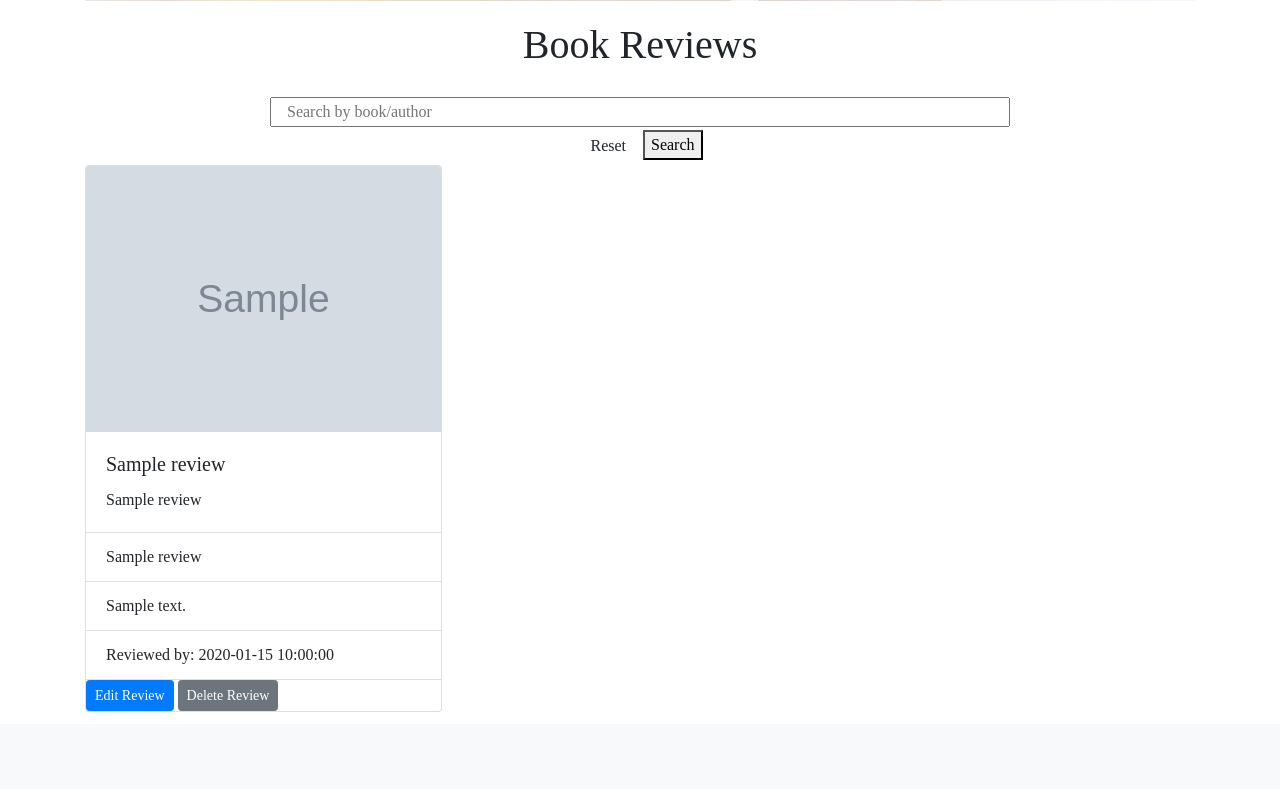
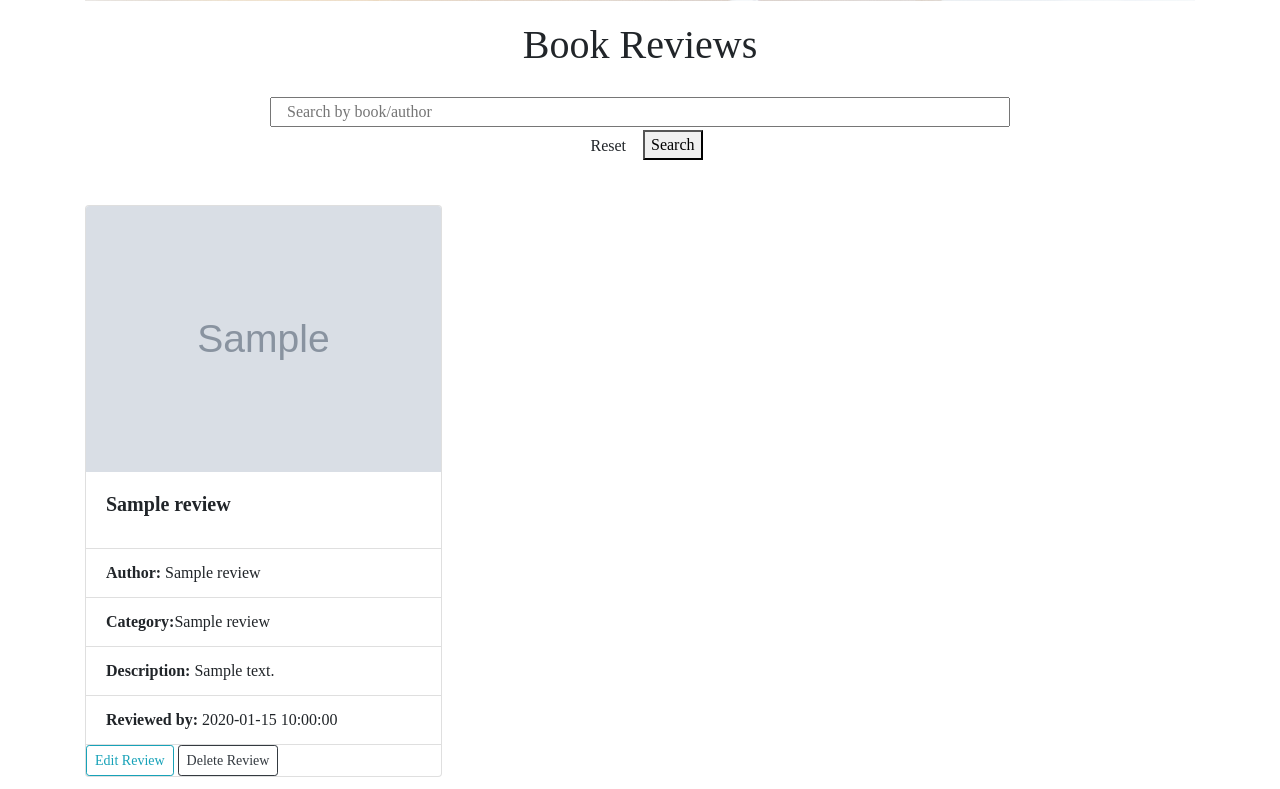
Before and after one commit to EimearCunningham/milestone-three, a Flask app: page / in a window 1280 px wide. Shown: the part 655-1444 px from the top of the page. Before the commit the page ends 1367 px from the top, so only its background shows below. Run offline with Flask 2, Linux system fonts and the light colour scheme; grey boxes marked "Sample" are stand-in pictures; a database or web service that is not in the repository returns one stand-in record (values such as "Sample title"); some libraries are stand-ins or nearby versions; some web fonts are replaced.

Commit message:
Style display cards for reviews

```diff
--- a/static/css/style.css
+++ b/static/css/style.css
@@ -17,3 +17,12 @@ h1 {
   opacity: 0.5;
   position: relative;
 }
+
+.card-columns {
+    padding-top:40px;
+}
+
+.book-cover {
+    max-height: 400px;
+    opacity: 0.9;
+}
--- a/templates/add_review.html
+++ b/templates/add_review.html
@@ -6,7 +6,7 @@
     <div class="form-group">
         <label for="book_title">Book title</label>
         <input type="text" class="form-control" id="book_title" name="book_title" aria-describedby="book_title"
-            placeholder="Enter book title" minlength="3" maxlength="20" required>
+            placeholder="Enter book title" minlength="3" maxlength="100" required>
     </div>
 
     <div class="form-group">
--- a/templates/reviews.html
+++ b/templates/reviews.html
@@ -28,21 +28,22 @@
 <div class="card-columns">
     {% for review in reviews %}
     <div class="card">
-        <img src="{{ review.book_cover }}" class="card-img-top" alt="Book cover of {{ review.book_title }} ">
+        <img src="{{ review.book_cover }}" class="card-img-top book-cover" alt="Book cover of {{ review.book_title }} ">
         <div class="card-body">
-            <h5 class="card-title">{{ review.book_title }}</h5>
-            <p class="card-text">{{ review.category_name }}</p>
+
+            <h5 class="card-title"><b>{{ review.book_title }}</b></h5>
         </div>
         <ul class="list-group list-group-flush">
-            <li class="list-group-item">{{ review.author_name }}</li>
-            <li class="list-group-item">{{ review.book_description }}</li>
-            <li class="list-group-item">Reviewed by: {{ review.created_by }}</li>
+            <li class="list-group-item"><b>Author:</b> {{ review.author_name }}</li>
+            <li class="list-group-item"><b>Category:</b>{{ review.category_name }}</li>
+            <li class="list-group-item"><b>Description:</b> {{ review.book_description }}</li>
+            <li class="list-group-item"><b>Reviewed by:</b> {{ review.created_by }}</li>
         </ul>
         <!-- Edit & Delete buttons -->
         <div>
-            <a class="btn btn-primary btn-sm" href="{{ url_for('edit_review', review_id=review._id) }}"
+            <a class="btn btn-outline-info btn-sm" href="{{ url_for('edit_review', review_id=review._id) }}"
                 role="button">Edit Review</a>
-            <a class="btn btn-secondary btn-sm" href="{{ url_for('delete_review', review_id=review._id) }}"
+            <a class="btn btn-outline-dark btn-sm" href="{{ url_for('delete_review', review_id=review._id) }}"
                 role="button">Delete Review</a>
         </div>
     </div>
```
